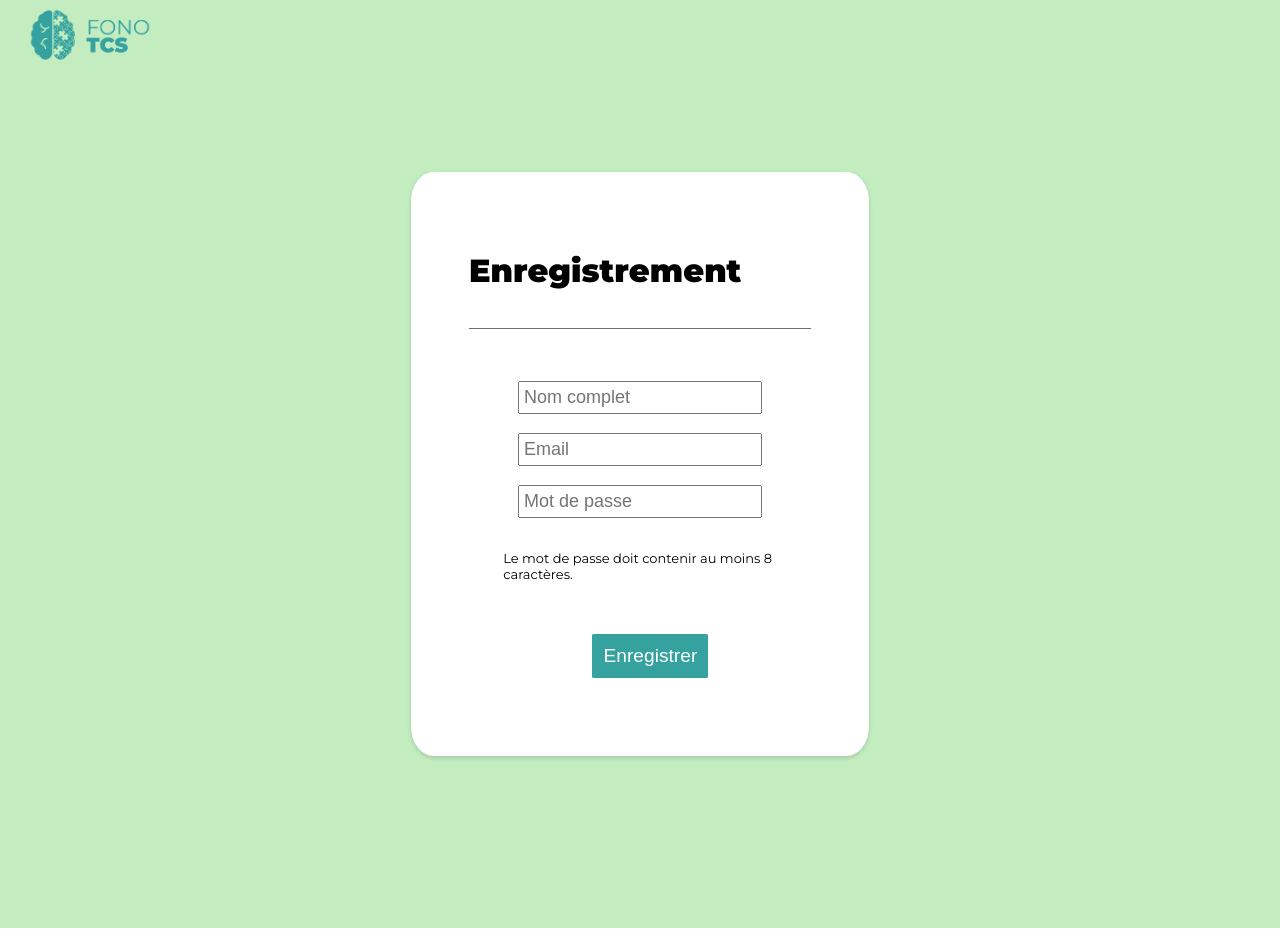
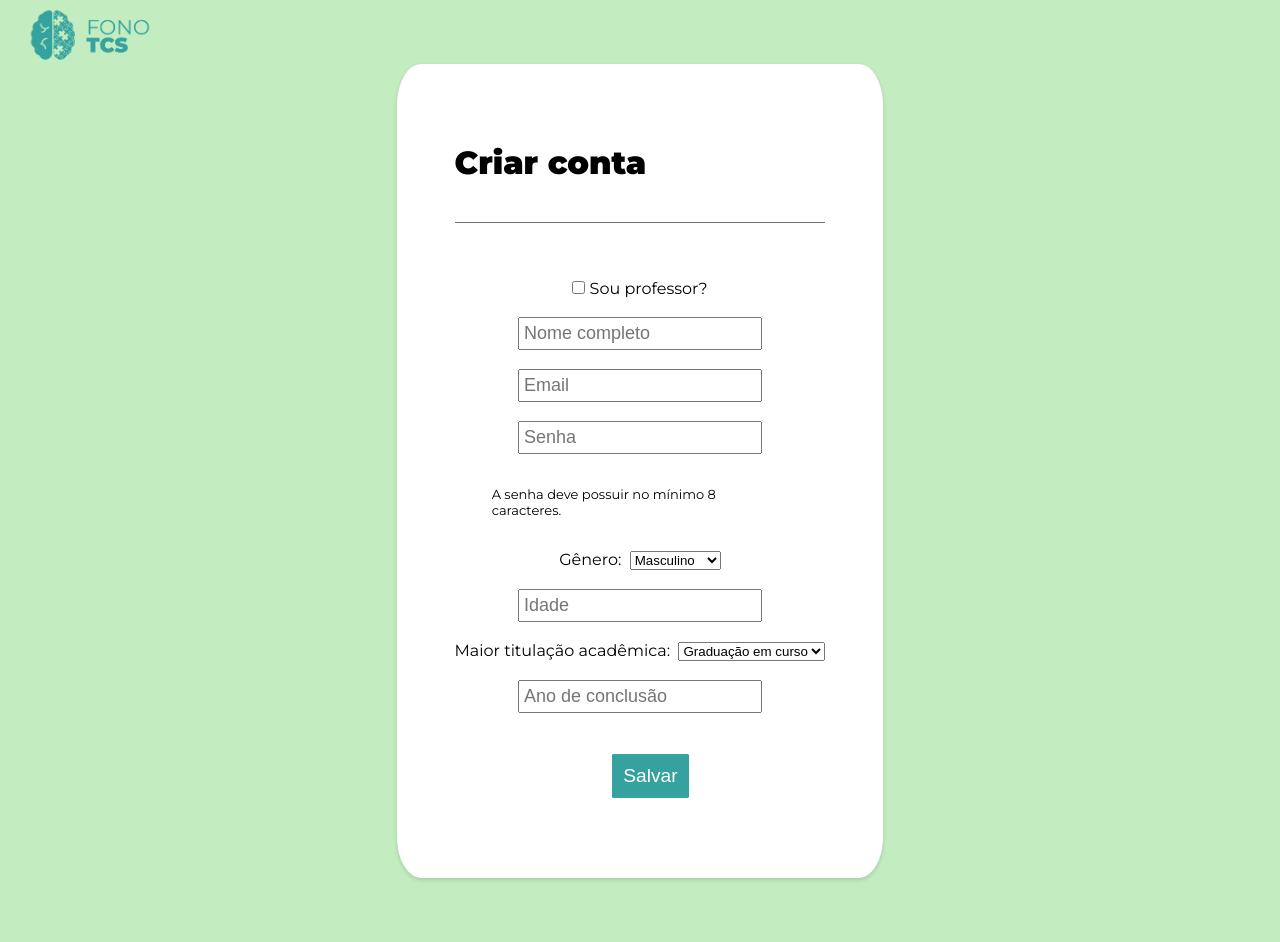
Before and after one commit to laragamasantos/FonoTCS-frances, a React (Create React App) app in the folder fonotcs-interface/: page /register in a window 1280 px wide. Built offline with nearby package versions, Linux system fonts and the light colour scheme; a web font is replaced by a local one.

Commit message:
user fields

```diff
--- a/fonotcs-interface/src/Register.js
+++ b/fonotcs-interface/src/Register.js
@@ -9,6 +9,11 @@ function Register() {
   const [email, setEmail] = useState('');
   const [username, setUsername] = useState('');
   const [password, setPassword] = useState('');
+  const [isTeacher, setIsTeacher] = useState('');
+  const [gender, setGender] = useState('');
+  const [age, setAge] = useState('');
+  const [highestDegree, setHighestDegree] = useState('');
+  const [conclusionYear, setConclusionYear] = useState('');
   const [error, setError] = useState('');
 
   const client = axios.create({
@@ -22,7 +27,11 @@ function Register() {
       {
         email: email,
         username: username,
-        password: password
+        password: password,
+        gender: gender,
+        age: age,
+        highestDegree: highestDegree,
+        conclusionYear: conclusionYear
       }
     ).then(function (res) {
       client.post(
@@ -38,7 +47,7 @@ function Register() {
       if (error.response && error.response.data && error.response.data.email) {
         setError('Email déjà existant.');
       } else {
-        setError('Email déjà existant.');
+        setError('erro');
       }
     });
   }
@@ -50,15 +59,35 @@ function Register() {
   return (
     <div className='global register'>
       <div className='container register'>
-        <h1>Enregistrement</h1>
+        <h1>Criar conta</h1>
         <hr />
         {error && <p className='error'>{error}</p>}
         <form onSubmit={e => submitRegistration(e)}>
-          <input type="text" placeholder="Nom complet" value={username} onChange={e => setUsername(e.target.value)} /><br />
+          <label><input type="checkbox" value={isTeacher} onChange={e => setIsTeacher(e.target.value)} /> Sou professor? </label><br />
+          <input type="text" placeholder="Nome completo" value={username} onChange={e => setUsername(e.target.value)} /><br />
           <input type="email" placeholder="Email" value={email} onChange={e => setEmail(e.target.value)} /><br />
-          <input type="password" placeholder="Mot de passe" value={password} onChange={e => setPassword(e.target.value)} /><br />
-          <p className='login_desc'>Le mot de passe doit contenir au moins 8 caractères.</p><br />
-          <button className='btn form' type="submit">Enregistrer</button>
+          <input type="password" placeholder="Senha" value={password} onChange={e => setPassword(e.target.value)} /><br />
+          <p className='login_desc'>A senha deve possuir no mínimo 8 caracteres.</p><br />
+          <label>Gênero: &nbsp;
+            <select value={gender} onChange={e => setGender(e.target.value)}>
+              <option value="Masculino">Masculino</option>
+              <option value="Feminino">Feminino</option>
+              <option value="Não binário">Não binário</option>
+            </select>
+          </label><br />
+          <input type="text" pattern="[0-9]*" inputmode="numeric" placeholder="Idade" maxLength={2} value={age} onChange={e => setAge(e.target.value.replace(/\D/g, ''))} /><br />
+          <label>Maior titulação acadêmica: &nbsp;
+            <select gender={highestDegree} onChange={e => setHighestDegree(e.target.value)}>
+            <option value="Graduação em curso">Graduação em curso</option>
+            <option value="Graduação completa">Graduação completa</option>
+            <option value="Especialização">Especialização</option>
+            <option value="Mestrado">Mestrado</option>
+            <option value="Doutorado">Doutorado</option>
+            </select>
+          </label><br />
+          <input type="text" pattern="[0-9]*" inputmode="numeric" placeholder="Ano de conclusão" maxLength={4} value={conclusionYear} onChange={e => setConclusionYear(e.target.value.replace(/\D/g, ''))} /><br />
+
+          <button className='btn form' type="submit">Salvar</button>
         </form>
       </div>
     </div>
```
